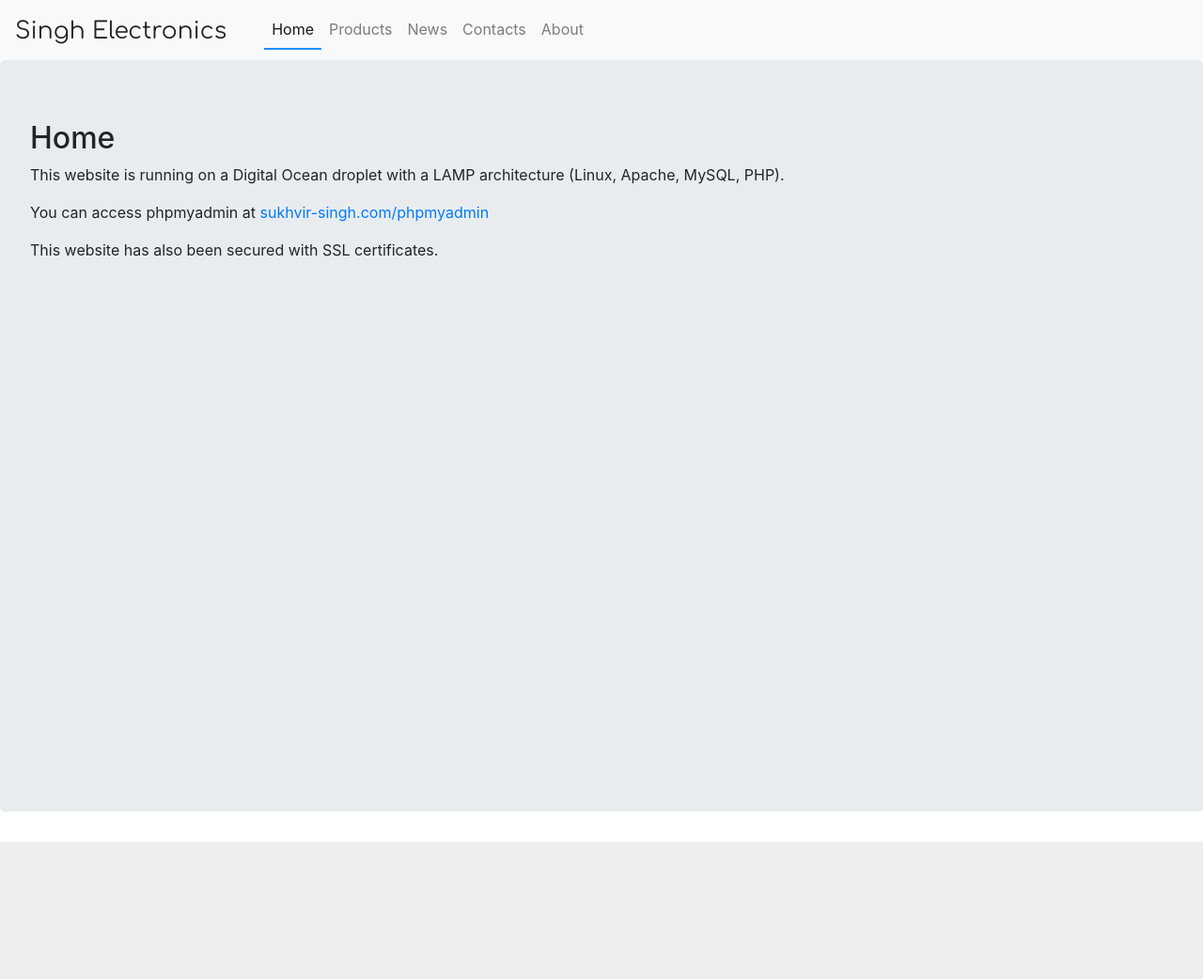
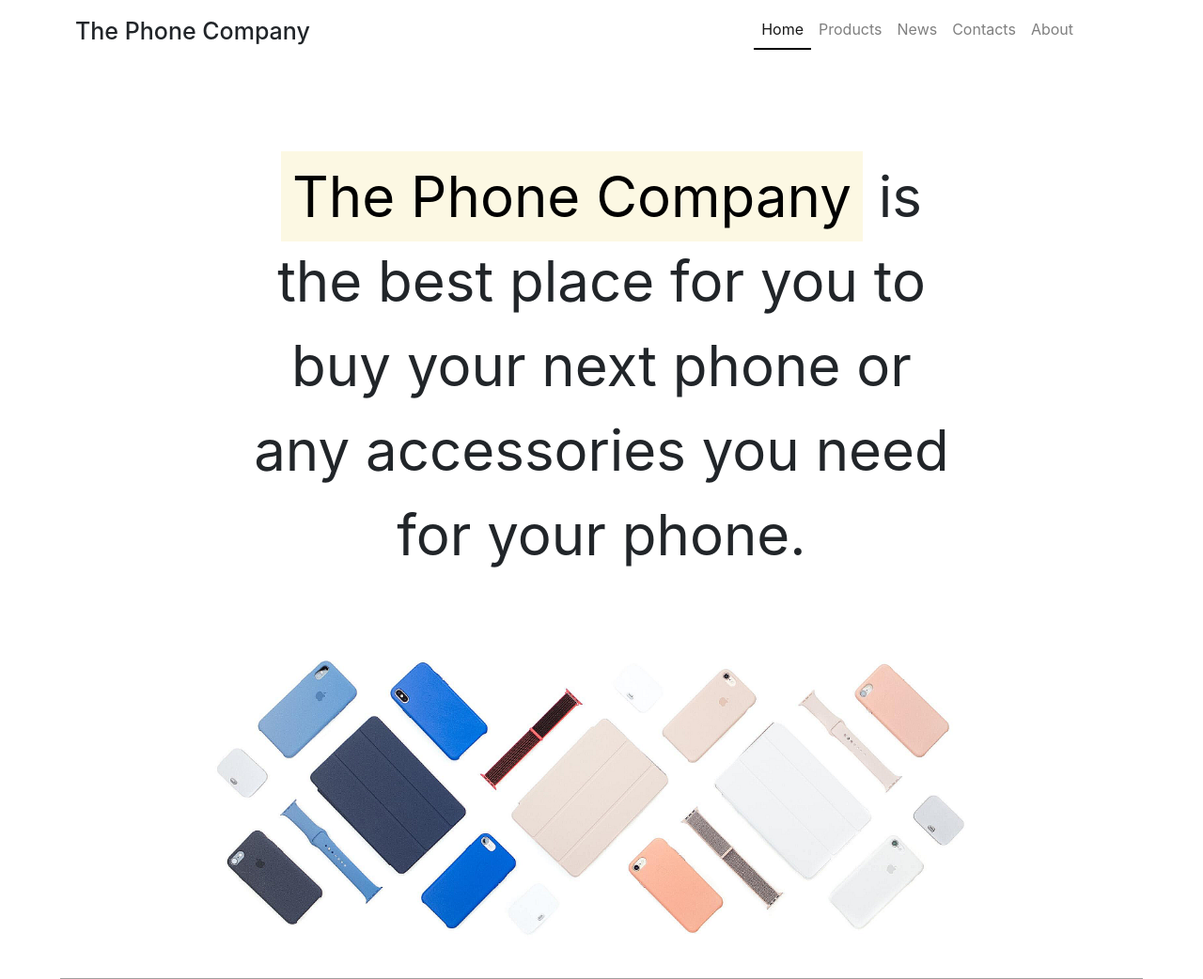
Before and after one commit to SukhvirS/cmpe272-website, a PHP site: page / in a window 1280 px wide. Shown: the whole page at 94% size. Before the commit the page ends 896 px from the top, so only its background shows below. Run offline with PHP 8.4, Linux system fonts and the light colour scheme; some libraries are stand-ins or nearby versions.

Commit message:
added content to homepage

```diff
--- a/about.html
+++ b/about.html
@@ -12,7 +12,7 @@
 </head>
 <body>
     <nav class="navbar navbar-expand-lg navbar-light bg-light">
-        <h1>Singh Electronics</h1>
+        <h1>The Phone Company</h1>
         <button class="navbar-toggler" type="button" data-toggle="collapse" data-target="#navbarSupportedContent" aria-controls="navbarSupportedContent" aria-expanded="false" aria-label="Toggle navigation">
             <span class="navbar-toggler-icon"></span>
         </button>
@@ -37,7 +37,7 @@
             </ul>
           </div>
     </nav>
-    <div class="jumbotron">
+    <div>
         <h2>About</h2>
     </div>
 
--- a/index.html
+++ b/index.html
@@ -6,21 +6,21 @@
     <meta http-equiv="X-UA-Compatible" content="ie=edge">
 
     <link rel="stylesheet" href="https://stackpath.bootstrapcdn.com/bootstrap/4.2.1/css/bootstrap.min.css" integrity="sha384-GJzZqFGwb1QTTN6wy59ffF1BuGJpLSa9DkKMp0DgiMDm4iYMj70gZWKYbI706tWS" crossorigin="anonymous">
-    <link href="https://fonts.googleapis.com/css?family=Comfortaa&display=swap" rel="stylesheet">
+    <!-- <link href="https://fonts.googleapis.com/css?family=Cinzel|Comfortaa|Montserrat|Noto+Serif+TC|Playfair+Display|Questrial|Simonetta|Work+Sans&display=swap" rel="stylesheet"> -->
     <link rel="stylesheet" href="main.css">
 
-    <title>Singh Electronics</title>
+    <title>The Phone Company</title>
 </head>
 <body>
 
-    <nav class="navbar navbar-expand-lg navbar-light bg-light">
-        <h1>Singh Electronics</h1>
+    <nav class="navbar navbar-expand-lg navbar-light bg-transparent">
+        <h1>The Phone Company</h1>
         <button class="navbar-toggler" type="button" data-toggle="collapse" data-target="#navbarSupportedContent" aria-controls="navbarSupportedContent" aria-expanded="false" aria-label="Toggle navigation">
           <span class="navbar-toggler-icon"></span>
         </button>
 
         <div class="collapse navbar-collapse" id="navbarSupportedContent">
-          <ul class="navbar-nav mr-auto">
+          <ul class="nav navbar-nav ml-auto">
             <li class="nav-item">
               <a class="nav-link active" href="index.html">Home</a>
             </li>
@@ -39,11 +39,11 @@
           </ul>
         </div>
     </nav>
-    <div class="jumbotron">
-        <h2>Home</h2>
-        <p>This website is running on a Digital Ocean droplet with a LAMP architecture (Linux, Apache, MySQL, PHP). </p>
-        <p>You can access phpmyadmin at <a href="/phpmyadmin">sukhvir-singh.com/phpmyadmin</a></p>
-        <p>This website has also been secured with SSL certificates.</p>
+    <div>
+      <div class="home-body">
+        <p style="padding: 100px 0px 50px 0; margin: 0 15vw; font-size: 60px;"><mark>The Phone Company</mark> is the best place for you to buy your next phone or any accessories you need for your phone.</p>
+        <img src="home_photo.png" alt="image" width="100%">
+      </div>
     </div>
 
     <script src="https://code.jquery.com/jquery-3.3.1.slim.min.js" integrity="sha384-q8i/X+965DzO0rT7abK41JStQIAqVgRVzpbzo5smXKp4YfRvH+8abtTE1Pi6jizo" crossorigin="anonymous"></script>
--- a/main.css
+++ b/main.css
@@ -1,26 +1,20 @@
-/* .navbar-brand{
-    padding-left: 16px;
-} */
-
-.jumbotron{
-    height:100vh;
-
+body{
+    padding: 0 5vw;
 }
 
-/* .jumbotron h2{
-    margin-top: -40px;
+nav ul{
+    padding-right: 50px;
 }
 
-.navbar-collapse{
-    padding-left: 16px;
-} */
-
 .active{
-    border-bottom: 2px solid dodgerblue;
+    border-bottom: 2px solid black;
 }
 
 nav h1{
     padding: 10px 40px 0 0;
-    font-family: Comfortaa;
     font-size: 25px;
 }
+
+.home-body{
+    text-align: center;
+}
--- a/news.html
+++ b/news.html
@@ -12,7 +12,7 @@
 </head>
 <body>
     <nav class="navbar navbar-expand-lg navbar-light bg-light">
-      <h1>Singh Electronics</h1>
+      <h1>The Phone Company</h1>
         <button class="navbar-toggler" type="button" data-toggle="collapse" data-target="#navbarSupportedContent" aria-controls="navbarSupportedContent" aria-expanded="false" aria-label="Toggle navigation">
           <span class="navbar-toggler-icon"></span>
         </button>
@@ -37,7 +37,7 @@
           </ul>
         </div>
     </nav>
-    <div class="jumbotron">
+    <div>
         <h2>News</h2>
 
     </div>
--- a/products.html
+++ b/products.html
@@ -12,7 +12,7 @@
 </head>
 <body>
     <nav class="navbar navbar-expand-lg navbar-light bg-light">
-      <h1>Singh Electronics</h1>
+      <h1>The Phone Company</h1>
       <button class="navbar-toggler" type="button" data-toggle="collapse" data-target="#navbarSupportedContent" aria-controls="navbarSupportedContent" aria-expanded="false" aria-label="Toggle navigation">
         <span class="navbar-toggler-icon"></span>
       </button>
@@ -38,7 +38,7 @@
         </div>
     </nav>
 
-    <div class="jumbotron">
+    <div>
         <h2>Products</h2>
     </div>
 
```
Also changed, not shown: all_contacts.txt (+6 -2 lines), contacts.php (+13 -11 lines), home_photo.png (added), 1 other file.
